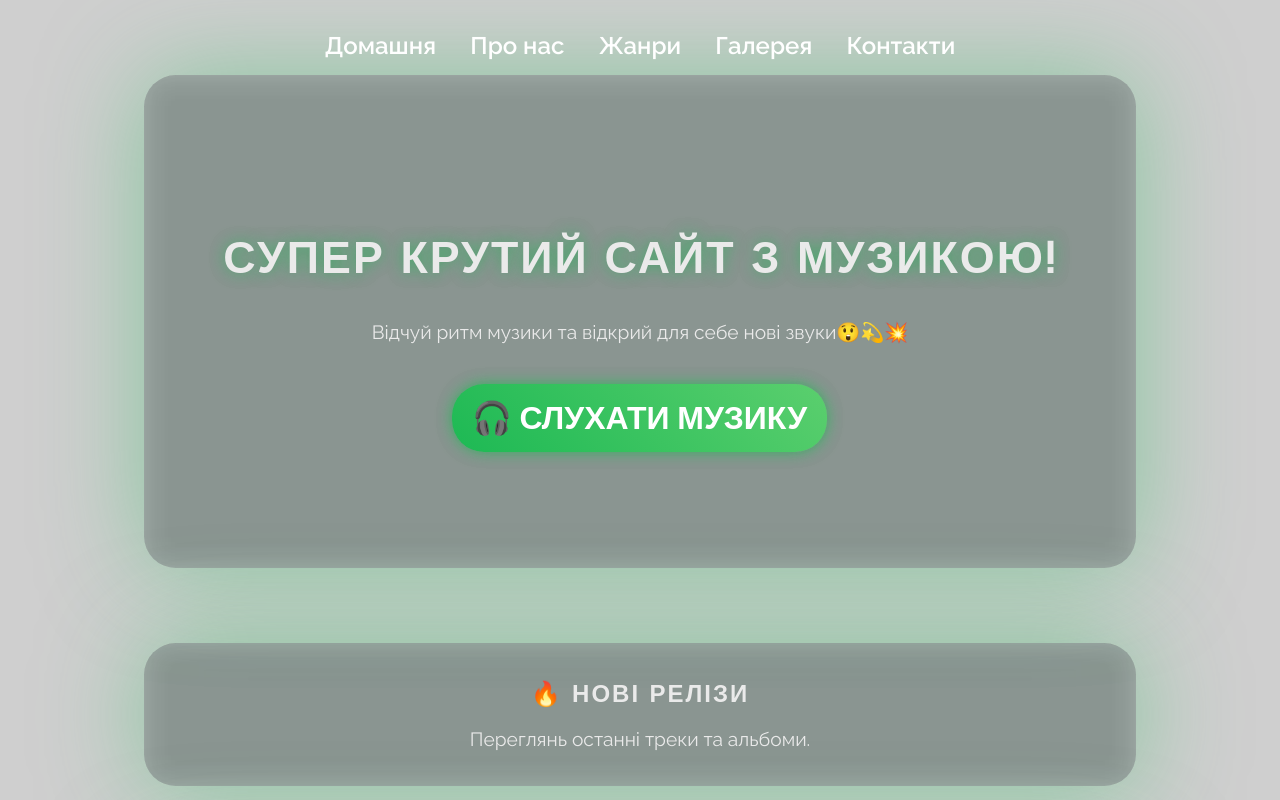
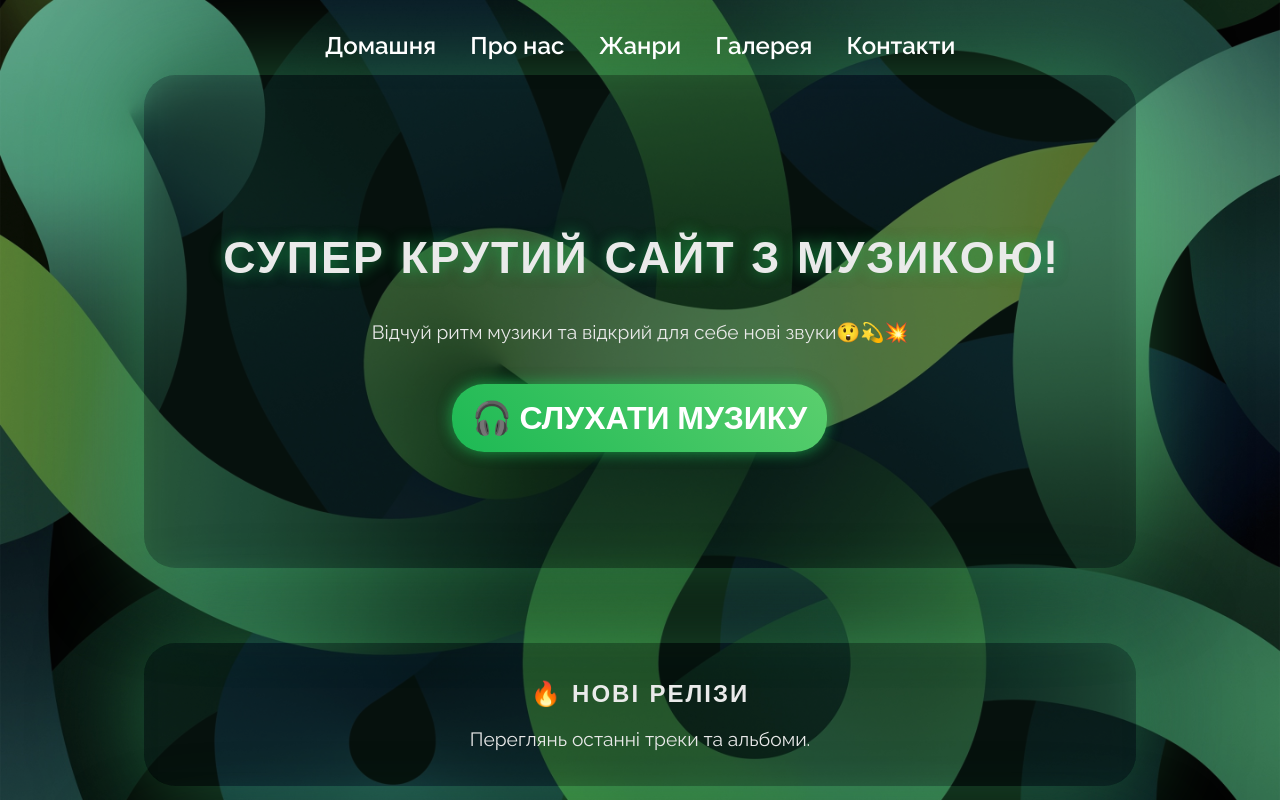
Before and after one commit to XXXDoriXXX/SigmaMusic, a website: page public/index.html in a window 1280 px wide. Shown: the top 800 px of the page. Drawn offline with Linux system fonts and the light colour scheme.

Commit message:
maybe final

```diff
--- a/public/css/styles.css
+++ b/public/css/styles.css
@@ -5,7 +5,7 @@ body {
     margin: 0;
     padding: 0;
     font-family: 'Poppins', sans-serif;
-    background: url("images/music-bg.jpg") no-repeat center center fixed;
+    background: url("../images/music-bg.jpg") no-repeat center center fixed;
     background-size: cover;
     opacity: 1;
     animation: fadeIn 1s ease-in-out forwards;
```
